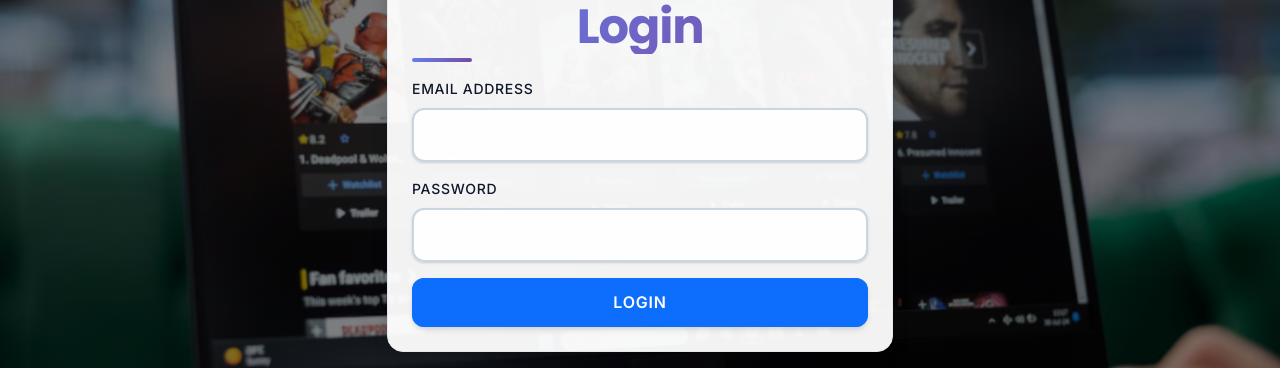
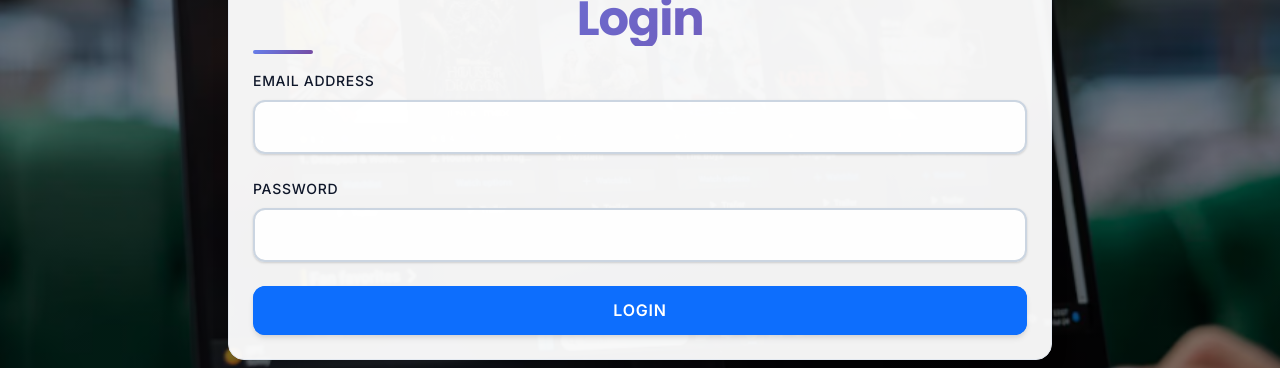
Before and after one commit to MahmoodElbadri/Cinema-Tracking, an Angular app in the folder CineTrack.front/: page /auth/login in a window 1280 px wide. Shown: the part 312-680 px from the top of the page. Built offline with nearby package versions, Linux system fonts and the light colour scheme.

Commit message:
feat: implement login component with reactive form and authentication logic

```diff
--- a/CineTrack.front/src/app/core/auth/login/login.component.html
+++ b/CineTrack.front/src/app/core/auth/login/login.component.html
@@ -3,18 +3,18 @@
 
       <div class="row h-100 align-items-center justify-content-center">
 
-        <div class="col-md-5">
+        <div class="col-md-8">
           <div class="card p-4 shadow">
 
             <h1 class="text-center mb-4">Login</h1>
 
-            <form [formGroup]="loginForm">
-              <div class="mb-3">
+            <form [formGroup]="loginForm" (ngSubmit)="onSubmit()">
+              <div class="mb-4">
                 <label for="email" class="form-label">Email address</label>
                 <input type="email" class="form-control" id="email" formControlName="email">
               </div>
 
-              <div class="mb-3">
+              <div class="mb-4">
                 <label for="password" class="form-label">Password</label>
                 <input type="password" class="form-control" id="password" formControlName="password">
               </div>
--- a/CineTrack.front/src/app/core/auth/login/login.component.ts
+++ b/CineTrack.front/src/app/core/auth/login/login.component.ts
@@ -12,9 +12,6 @@ import { ReactiveFormsModule } from '@angular/forms';
   styleUrl: './login.component.scss'
 })
 export class LoginComponent implements OnInit {
-onSubmit() {
-throw new Error('Method not implemented.');
-}
 
   //variables
   protected loginForm!: FormGroup;
@@ -37,5 +34,16 @@ throw new Error('Method not implemented.');
   }
 
 
+  onSubmit() {
+  const model = this.loginForm.value;
+  this.authService.login(model).subscribe({
+    next: () => {
+      this.router.navigate(['/movies']);
+    },
+    error: (error) => {
+      console.log(error);
+    }
+  });
+  }
 
 }
```
